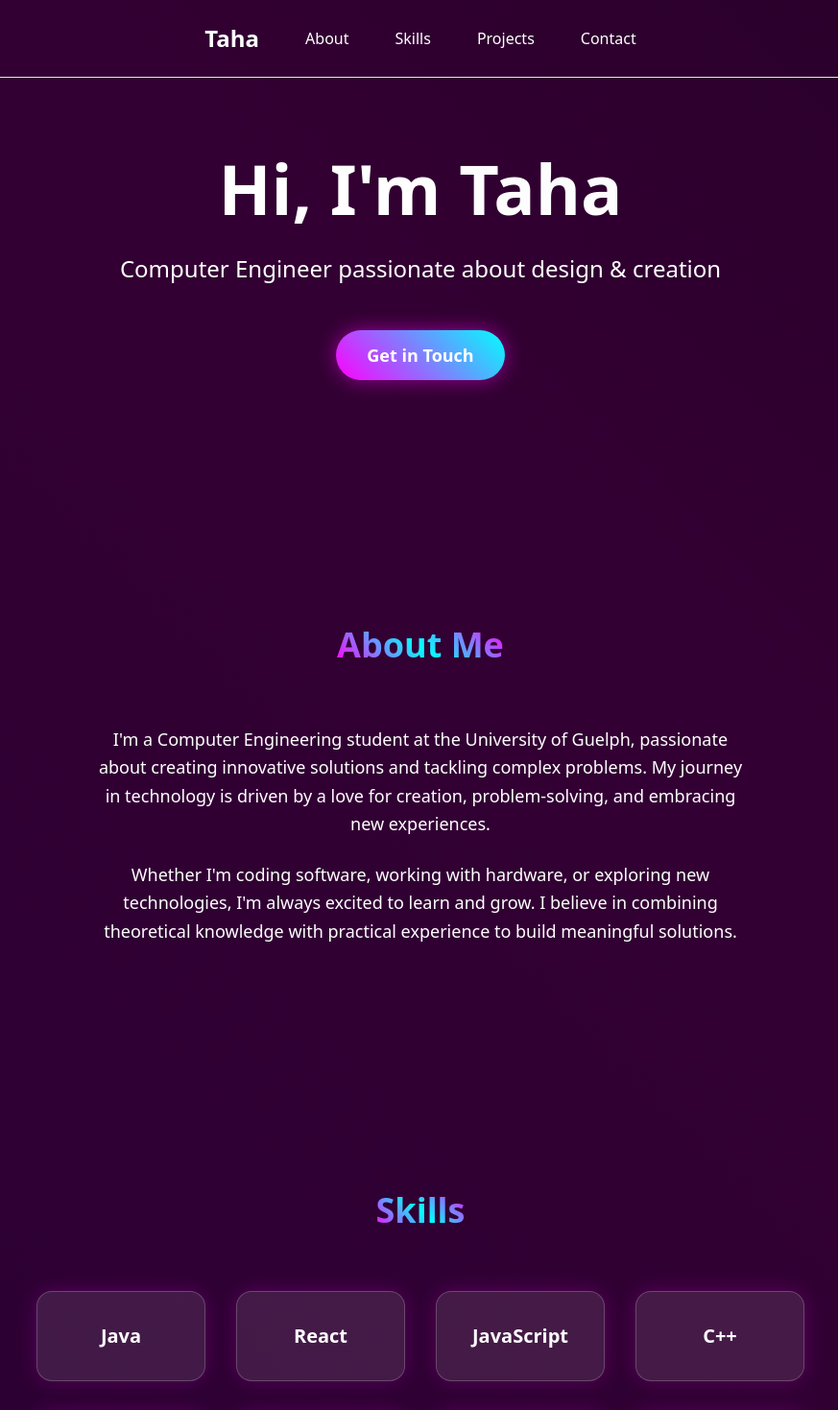
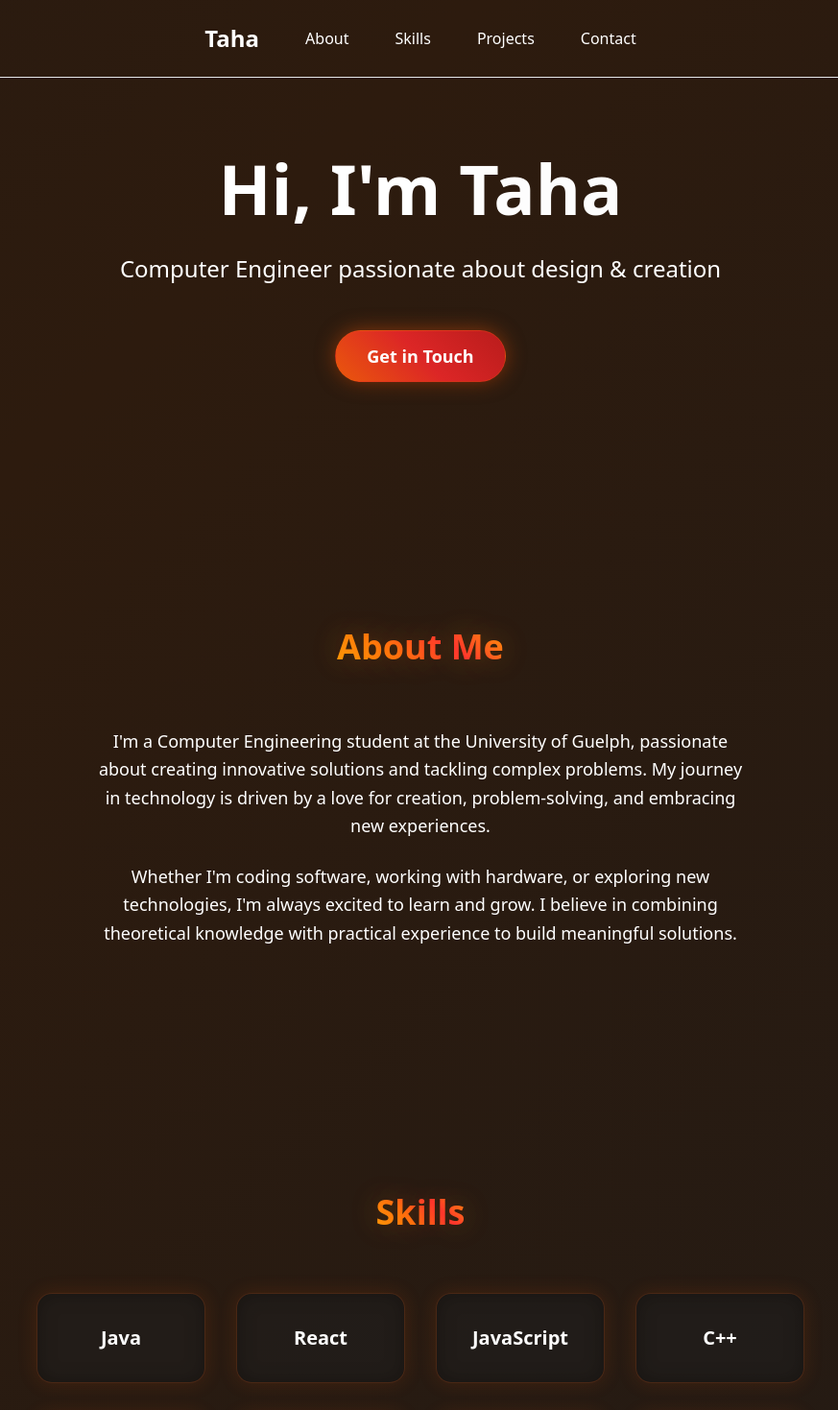
Before and after one commit to tah-6/taha_tech_portfolio, a React (Vite) app: page / in a window 1280 px wide. Shown: the top 1469 px of the page at 96% size, without its empty margins (202-1075 px from the left). Built offline with nearby package versions, Linux system fonts and the light colour scheme.

Commit message:
Update theme from purple/cyan to dramatic classical orange/red theme

```diff
--- a/src/App.tsx
+++ b/src/App.tsx
@@ -9,10 +9,10 @@ function App() {
           <div className="flex justify-center h-20 items-center">
             <div className="text-2xl font-bold text-white">Taha</div>
             <div className="hidden md:flex space-x-12 ml-12">
-              <a href="#about" className="text-white hover:text-cyan-300 transition-colors">About</a>
-              <a href="#skills" className="text-white hover:text-cyan-300 transition-colors">Skills</a>
-              <a href="#projects" className="text-white hover:text-cyan-300 transition-colors">Projects</a>
-              <a href="#contact" className="text-white hover:text-cyan-300 transition-colors">Contact</a>
+              <a href="#about" className="text-white hover:text-orange-500 transition-colors">About</a>
+              <a href="#skills" className="text-white hover:text-orange-500 transition-colors">Skills</a>
+              <a href="#projects" className="text-white hover:text-orange-500 transition-colors">Projects</a>
+              <a href="#contact" className="text-white hover:text-orange-500 transition-colors">Contact</a>
             </div>
           </div>
         </div>
@@ -20,10 +20,10 @@ function App() {
 
       {/* Hero Section */}
       <section className="w-full pt-40 pb-32 px-6 sm:px-8 lg:px-12 relative overflow-hidden">
-        <div className="absolute inset-0 bg-gradient-to-r from-purple-500/20 to-cyan-500/20 animate-pulse"></div>
+        <div className="absolute inset-0 bg-gradient-to-r from-orange-900/20 via-red-900/20 to-orange-900/20 animate-pulse"></div>
         <div className="w-full max-w-4xl mx-auto flex flex-col items-center relative">
           <h1 className="text-6xl md:text-7xl font-bold mb-8 text-white">
-            Hi, I'm <span className="text-cyan-300 animate-pulse">Taha</span>
+            Hi, I'm <span className="text-orange-500 animate-pulse drop-shadow-[0_0_15px_rgba(234,88,12,0.6)]">Taha</span>
           </h1>
           <p className="text-xl md:text-2xl mb-12 text-white">
             Computer Engineer passionate about design & creation
@@ -34,7 +34,7 @@ function App() {
 
       {/* About Section */}
       <section id="about" className="w-full py-32 relative">
-        <div className="absolute inset-0 bg-gradient-to-b from-purple-900/20 to-black/20"></div>
+        <div className="absolute inset-0 bg-gradient-to-b from-orange-950/20 to-black/20"></div>
         <div className="w-full max-w-4xl mx-auto px-6 sm:px-8 lg:px-12 relative flex flex-col items-center">
           <h2 className="section-title text-center mb-16">About Me</h2>
           <div className="text-white space-y-6 flex flex-col items-center">
@@ -50,13 +50,13 @@ function App() {
 
       {/* Skills Section */}
       <section id="skills" className="w-full py-32 relative">
-        <div className="absolute inset-0 bg-gradient-to-t from-purple-900/20 to-black/20"></div>
+        <div className="absolute inset-0 bg-gradient-to-t from-orange-950/20 to-black/20"></div>
         <div className="w-full max-w-4xl mx-auto px-6 sm:px-8 lg:px-12 relative flex flex-col items-center">
           <h2 className="section-title text-center mb-16">Skills</h2>
           <div className="grid grid-cols-2 md:grid-cols-4 gap-8 w-full">
             {['Java', 'React', 'JavaScript', 'C++', 'Arduino', 'Breadboarding', 'Web Design', 'Problem Solving'].map((skill) => (
               <div key={skill} className="card text-center group p-8 flex flex-col items-center justify-center">
-                <h3 className="font-semibold text-xl text-white group-hover:text-cyan-300 transition-colors">
+                <h3 className="font-semibold text-xl text-white group-hover:text-orange-500 transition-colors">
                   {skill}
                 </h3>
               </div>
@@ -67,13 +67,13 @@ function App() {
 
       {/* Projects Section */}
       <section id="projects" className="w-full py-32 relative">
-        <div className="absolute inset-0 bg-gradient-to-b from-purple-900/20 to-black/20"></div>
+        <div className="absolute inset-0 bg-gradient-to-b from-orange-950/20 to-black/20"></div>
         <div className="w-full max-w-4xl mx-auto px-6 sm:px-8 lg:px-12 relative flex flex-col items-center">
           <h2 className="section-title text-center mb-16">Projects</h2>
           <div className="grid md:grid-cols-2 gap-10 w-full">
             {/* Project Card */}
             <div className="card group p-8 flex flex-col items-center text-center">
-              <h3 className="text-2xl font-bold mb-4 text-white group-hover:text-cyan-300 transition-colors">
+              <h3 className="text-2xl font-bold mb-4 text-white group-hover:text-orange-500 transition-colors">
                 Job Tracker
               </h3>
               <p className="text-white mb-6 leading-relaxed">
@@ -84,8 +84,8 @@ Technologies: Next.js (React), TypeScript, Tailwind CSS, Vercel (deployment).
 My role: Designing and implementing the entire application from scratch — including the React component architecture, localStorage persistence, CSV/JSON import/export utilities, dark-mode/mobile responsive UI, and deployment pipeline.
               </p>
               <div className="flex gap-6 justify-center">
-                <a href="https://uofg-job-tracker.vercel.app" className="text-cyan-300 hover:text-purple-300 transition-colors">Live Demo</a>
-                <a href="https://github.com/tah-6/uofg-job-tracker" className="text-cyan-300 hover:text-purple-300 transition-colors">GitHub</a>
+                <a href="https://uofg-job-tracker.vercel.app" className="text-orange-500 hover:text-orange-400 transition-colors">Live Demo</a>
+                <a href="https://github.com/tah-6/uofg-job-tracker" className="text-orange-500 hover:text-orange-400 transition-colors">GitHub</a>
               </div>
             </div>
             {/* Add more project cards as needed */}
@@ -95,7 +95,7 @@ My role: Designing and implementing the entire application from scratch — incl
 
       {/* Contact Section */}
       <section id="contact" className="w-full py-32 relative">
-        <div className="absolute inset-0 bg-gradient-to-t from-purple-900/20 to-black/20"></div>
+        <div className="absolute inset-0 bg-gradient-to-t from-orange-950/20 to-black/20"></div>
         <div className="w-full max-w-4xl mx-auto px-6 sm:px-8 lg:px-12 relative flex flex-col items-center">
           <h2 className="section-title text-center mb-16">Get in Touch</h2>
           <div className="flex flex-col items-center">
@@ -103,13 +103,13 @@ My role: Designing and implementing the entire application from scratch — incl
               I'm always open to discussing new projects, creative ideas, or opportunities to be part of your visions.
             </p>
             <div className="flex justify-center space-x-12">
-              <a href="mailto:taha.syed.irfan@gmail.com" className="text-cyan-300 hover:text-purple-300 transition-colors">
+              <a href="mailto:taha.syed.irfan@gmail.com" className="text-orange-500 hover:text-orange-400 transition-colors">
                 Email
               </a>
-              <a href="https://github.com/tah-6" className="text-cyan-300 hover:text-purple-300 transition-colors">
+              <a href="https://github.com/tah-6" className="text-orange-500 hover:text-orange-400 transition-colors">
                 GitHub
               </a>
-              <a href="https://www.linkedin.com/in/taha-irfan-57547525a/" className="text-cyan-300 hover:text-purple-300 transition-colors">
+              <a href="https://www.linkedin.com/in/taha-irfan-57547525a/" className="text-orange-500 hover:text-orange-400 transition-colors">
                 LinkedIn
               </a>
             </div>
--- a/src/index.css
+++ b/src/index.css
@@ -9,9 +9,9 @@
 
   body {
     @apply bg-black text-white;
-    background: linear-gradient(45deg, #000000, #1a0033, #330033, #000000);
+    background: linear-gradient(135deg, #0a0a0a 0%, #1a1a1a 25%, #2d1b0e 50%, #1a1a1a 75%, #0a0a0a 100%);
     background-size: 400% 400%;
-    animation: gradient 15s ease infinite;
+    animation: gradient 20s ease infinite;
   }
 }
 
@@ -24,39 +24,44 @@
 @layer components {
   .section-title {
     @apply text-4xl font-bold mb-8;
-    background: linear-gradient(45deg, #ff00ff, #00ffff, #ff00ff);
+    background: linear-gradient(45deg, #d97706, #ea580c, #dc2626, #d97706);
     -webkit-background-clip: text;
     background-clip: text;
     color: transparent;
-    animation: titleGlow 3s ease-in-out infinite;
+    animation: titleGlow 4s ease-in-out infinite;
+    text-shadow: 0 0 30px rgba(217, 119, 6, 0.3);
   }
 
   .btn-primary {
-    @apply px-8 py-3 rounded-full font-bold text-lg transition-all duration-300;
-    background: linear-gradient(45deg, #ff00ff, #00ffff);
-    box-shadow: 0 0 20px rgba(255, 0, 255, 0.5);
+    @apply px-8 py-3 rounded-full font-bold text-lg transition-all duration-300 text-white;
+    background: linear-gradient(45deg, #ea580c, #dc2626, #b91c1c);
+    box-shadow: 0 0 20px rgba(234, 88, 12, 0.5), 0 4px 15px rgba(0, 0, 0, 0.3);
+    border: 1px solid rgba(234, 88, 12, 0.3);
   }
 
   .btn-primary:hover {
     transform: scale(1.05);
-    box-shadow: 0 0 30px rgba(0, 255, 255, 0.7);
+    box-shadow: 0 0 30px rgba(234, 88, 12, 0.7), 0 6px 20px rgba(0, 0, 0, 0.4);
+    background: linear-gradient(45deg, #f97316, #ea580c, #dc2626);
   }
 
   .card {
     @apply rounded-2xl p-6 backdrop-blur-sm transition-all duration-300;
-    background: rgba(255, 255, 255, 0.1);
-    border: 1px solid rgba(255, 255, 255, 0.2);
-    box-shadow: 0 0 20px rgba(255, 0, 255, 0.2);
+    background: rgba(30, 30, 30, 0.6);
+    border: 1px solid rgba(234, 88, 12, 0.2);
+    box-shadow: 0 0 20px rgba(234, 88, 12, 0.15), inset 0 0 20px rgba(0, 0, 0, 0.3);
   }
 
   .card:hover {
     transform: translateY(-5px);
-    box-shadow: 0 0 30px rgba(0, 255, 255, 0.4);
+    box-shadow: 0 0 30px rgba(234, 88, 12, 0.3), inset 0 0 20px rgba(0, 0, 0, 0.4);
+    border-color: rgba(234, 88, 12, 0.4);
+    background: rgba(40, 30, 20, 0.7);
   }
 }
 
 @keyframes titleGlow {
   0% { filter: brightness(1); }
-  50% { filter: brightness(1.5); }
+  50% { filter: brightness(1.3); }
   100% { filter: brightness(1); }
 }
```
